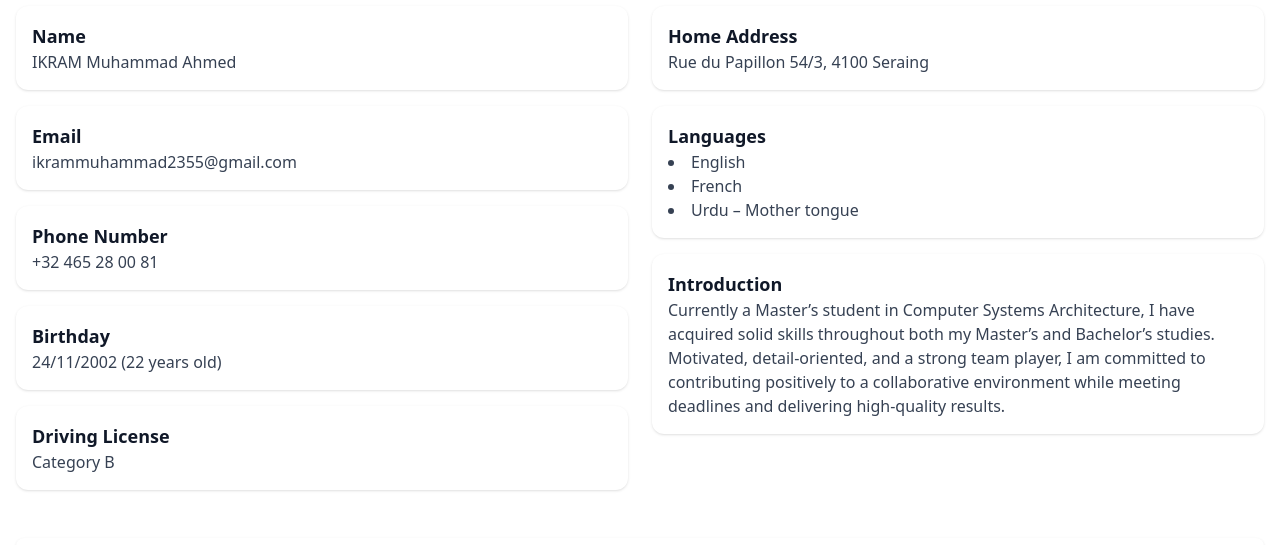
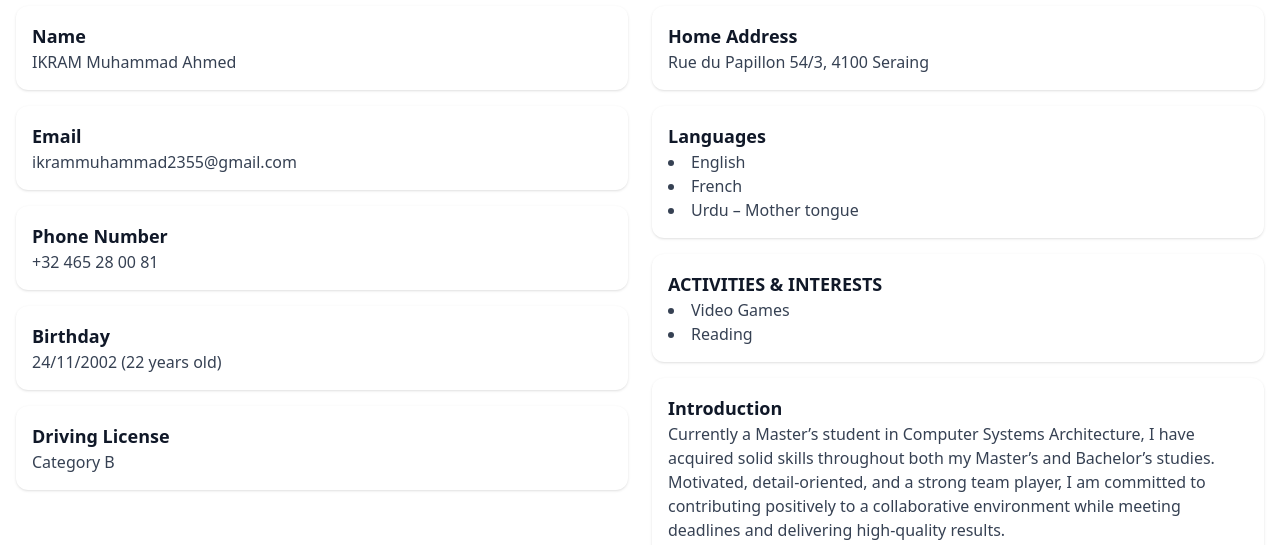
Before and after one commit to MuhammadAIkram/CV-Site, a website: page docs/index.html in a window 1280 px wide. Shown: the part 138-683 px from the top of the page. Drawn offline with Linux system fonts and the light colour scheme.

Commit message:
CV Finished :white_check_mark:

```diff
--- a/docs/about.html
+++ b/docs/about.html
@@ -47,6 +47,14 @@
         </div>
 
         <div class="bg-white dark:bg-gray-800 shadow rounded-xl p-4">
+          <h2 class="text-lg font-semibold text-gray-900 dark:text-gray-100" id="about-hobbies">Hobbies</h2>
+          <ul class="list-disc list-inside text-gray-700 dark:text-gray-300">
+            <li id="about-hobbies-videogames">Video Games</li>
+            <li id="about-hobbies-reading">Reading</li>
+          </ul>
+        </div>
+
+        <div class="bg-white dark:bg-gray-800 shadow rounded-xl p-4">
           <h2 class="text-lg font-semibold text-gray-900 dark:text-gray-100" id="about-introduction">Introduction</h2>
           <p class="text-gray-700 dark:text-gray-300" id="about-introduction-content">
             Currently a Master’s student in Computer Systems
--- a/docs/js/main.js
+++ b/docs/js/main.js
@@ -55,6 +55,9 @@ function applyTranslations(lang) {
         const AboutMELanguagesEnglish = document.getElementById("about-languages-english");
         const AboutMELanguagesFrench = document.getElementById("about-languages-french");
         const AboutMELanguagesUrdu = document.getElementById("about-languages-urdu");
+        const AboutMEHobbies = document.getElementById("about-hobbies");
+        const AboutMEHobbiesVideoGames = document.getElementById("about-hobbies-videogames");
+        const AboutMEHobbiesReading = document.getElementById("about-hobbies-reading");
         const AboutMELanguagesIntroduction = document.getElementById("about-introduction");
         const AboutMELanguagesIntroductionContent = document.getElementById("about-introduction-content");
 
@@ -70,6 +73,9 @@ function applyTranslations(lang) {
         if (AboutMELanguagesEnglish) AboutMELanguagesEnglish.textContent = translations[lang].aboutMeLanguagesEnglish;
         if (AboutMELanguagesFrench) AboutMELanguagesFrench.textContent = translations[lang].aboutMeLanguagesFrench;
         if (AboutMELanguagesUrdu) AboutMELanguagesUrdu.textContent = translations[lang].aboutMeLanguagesUrdu;
+        if (AboutMEHobbies) AboutMEHobbies.textContent = translations[lang].aboutMeHobbiesTitle;
+        if (AboutMEHobbiesVideoGames) AboutMEHobbiesVideoGames.textContent = translations[lang].aboutMeHobbiesVideoGames;
+        if (AboutMEHobbiesReading) AboutMEHobbiesReading.textContent = translations[lang].aboutMeHobbiesReading;
         if (AboutMELanguagesIntroduction) AboutMELanguagesIntroduction.textContent = translations[lang].aboutMeIntroduction;
         if (AboutMELanguagesIntroductionContent) AboutMELanguagesIntroductionContent.textContent = translations[lang].aboutMeIntroductionContent;
 
--- a/docs/js/translation.js
+++ b/docs/js/translation.js
@@ -16,6 +16,9 @@ const translations = {
       aboutMeLanguagesEnglish: "English",
       aboutMeLanguagesFrench: "French",
       aboutMeLanguagesUrdu: "Urdu – Mother tongue",
+      aboutMeHobbiesTitle: "ACTIVITIES & INTERESTS",
+      aboutMeHobbiesVideoGames: "Video Games",
+      aboutMeHobbiesReading: "Reading",
       aboutMeIntroduction: "Introduction",
       aboutMeIntroductionContent: "Currently a Master’s student in Computer Systems Architecture, I have acquired solid skills throughout both my Master’s and Bachelor’s studies. Motivated, detail-oriented, and a strong team player, I am committed to contributing positively to a collaborative environment while meeting deadlines and delivering high-quality results.",
       educationTitle: "Education",
@@ -68,6 +71,9 @@ const translations = {
       aboutMeLanguagesEnglish: "Anglais",
       aboutMeLanguagesFrench: "Français",
       aboutMeLanguagesUrdu: "Urdu - Langue maternelle",
+      aboutMeHobbiesTitle: "ACTIVITÉS & CENTRES D'INTÉRÊT",
+      aboutMeHobbiesVideoGames: "Jeux vidéo",
+      aboutMeHobbiesReading: "Lecture",
       aboutMeIntroduction: "Introduction",
       aboutMeIntroductionContent: "Actuellement étudiant en Master en architecture des systèmes informatiques, j’ai acquis de solides compétences tout au long de mon parcours en Master et en Bachelier. Motivé, rigoureux et doté d’un bon esprit d’équipe, je m’engage à contribuer de manière positive à un environnement collaboratif, tout en respectant les délais et la qualité attendue.",
       educationTitle: "Éducation",
```
